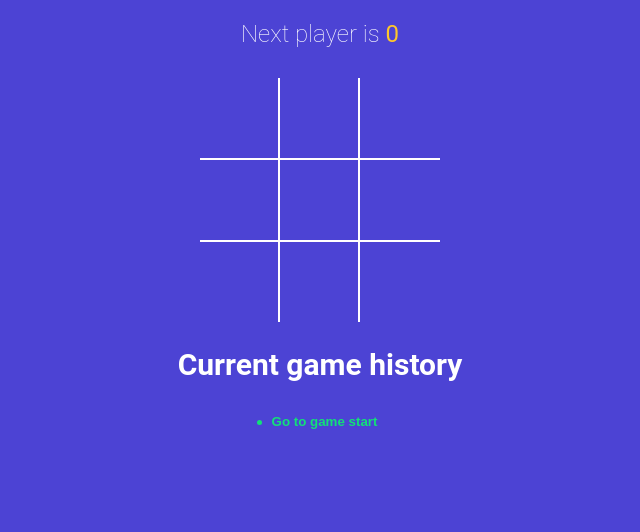
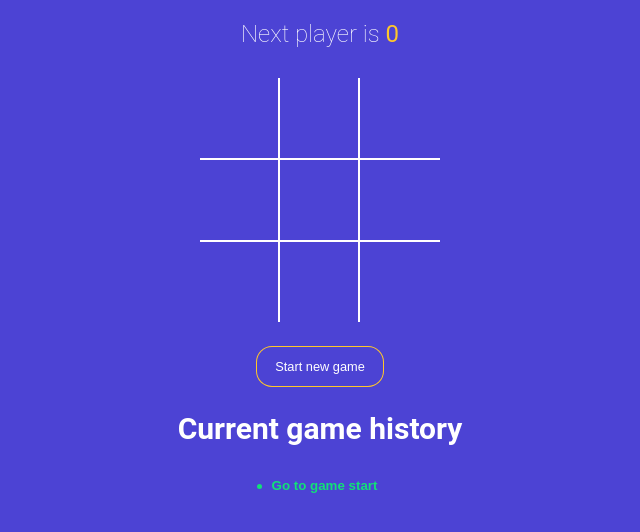
Before and after one commit to Rdk05/tictactoe-game, a React (Vite) app: page / in a window 1280 px wide. Shown: the top 532 px of the page, without its empty margins (320-960 px from the left). Built offline with nearby package versions, Linux system fonts and the light colour scheme.

Commit message:
Added start new game button

```diff
--- a/src/App.jsx
+++ b/src/App.jsx
@@ -52,12 +52,20 @@
       setcurrentMove(move)
     };
 
+    const onNewGameStart = () => {
+       setHistory(NEW_GAME);
+       setcurrentMove(0);
+    }
+
   return (
     <div className='app'>
 
       <StatusMessage winner={winner} gamingBoard={gamingBoard} />
       <Board squares={gamingBoard.squares} handleSquareClick={handleSquareClick} />
 
+      <button type='button' onClick={onNewGameStart} className={`btn-reset ${ winner ? 'active' : '' }`}>
+
+      Start new game</button>
       <h2>Current game history</h2>
       <History history={history} moveTo={moveTo} currentMove={currentMove}/>
     </div>
```
